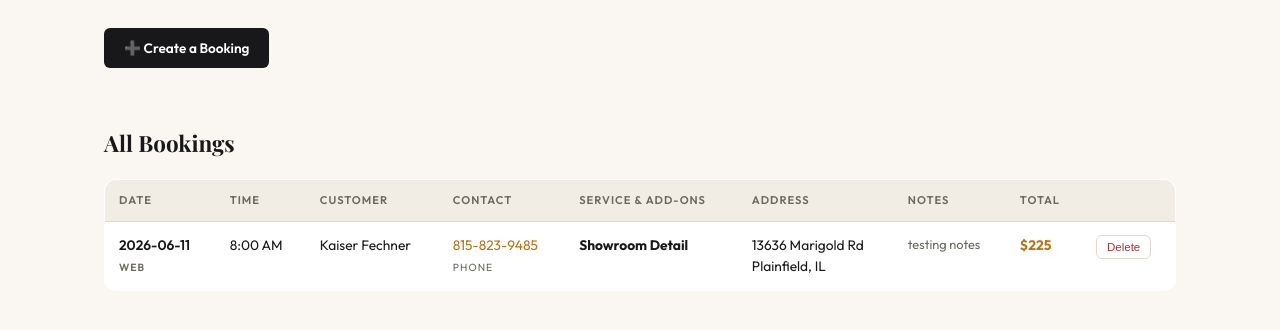
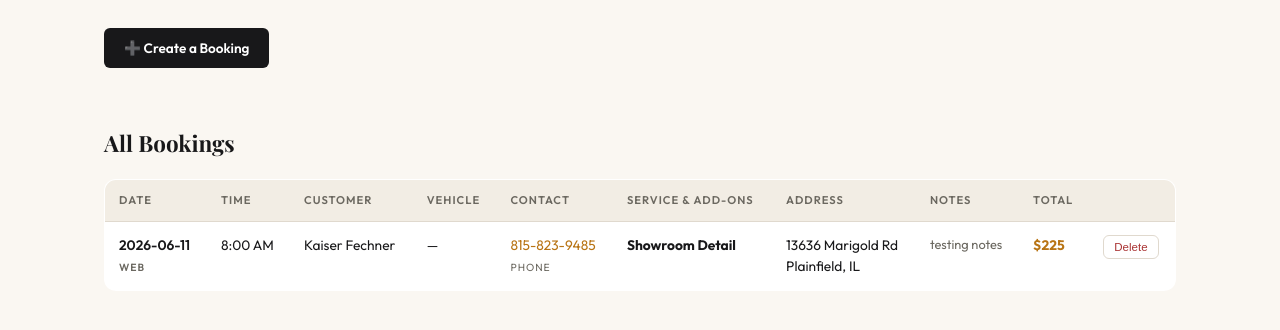
Before and after one commit to CoolPotato31F/kaiserdetailing.com, a Flask app: page /admin in a window 1280 px wide. Shown: the part 220-550 px from the top of the page. Run offline with Flask 3, Linux system fonts and the light colour scheme; the visitor is signed in with stand-in values (Sample User, id 1); data comes from the database, SQL or seed files in the repository.

Commit message:
update 2026-06-10 14:54:22

```diff
--- a/templates/admin.html
+++ b/templates/admin.html
@@ -108,6 +108,16 @@ tr.past td{opacity:0.5;}
           <div class="fg"><label>City</label><input type="text" name="city" required></div>
           <div class="fg"><label>State</label><input type="text" name="state" value="IL" maxlength="2" required></div>
         </div>
+        <div class="fg"><label>Vehicle Type</label>
+          <select name="vehicle_type" required>
+            <option value="">— Select —</option>
+            <option>Sedan</option>
+            <option>Truck</option>
+            <option>Minivan</option>
+            <option>SUV</option>
+            <option>Other</option>
+          </select>
+        </div>
         <div class="fg"><label>Notes</label><textarea name="notes" rows="2"></textarea></div>
         <button class="create-btn" type="submit">Create Booking</button>
       </form>
@@ -122,7 +132,7 @@ tr.past td{opacity:0.5;}
     <table>
       <thead>
         <tr>
-          <th>Date</th><th>Time</th><th>Customer</th><th>Contact</th>
+          <th>Date</th><th>Time</th><th>Customer</th><th>Vehicle</th><th>Contact</th>
           <th>Service &amp; Add-Ons</th><th>Address</th><th>Notes</th><th>Total</th><th></th>
         </tr>
       </thead>
@@ -132,6 +142,7 @@ tr.past td{opacity:0.5;}
           <td class="date-cell">{{ b.booking_date }}<br><span class="src">{{ b.source }}</span></td>
           <td>{{ b.arrival_time }}</td>
           <td>{{ b.customer_name }}</td>
+          <td style="font-size:0.85rem;">{{ b.vehicle_type or '—' }}</td>
           <td class="contact-cell">
             {% if b.contact_type == 'phone' %}<a href="tel:{{ b.contact_value }}">{{ b.contact_value }}</a>
             {% else %}<a href="mailto:{{ b.contact_value }}">{{ b.contact_value }}</a>{% endif %}
```
